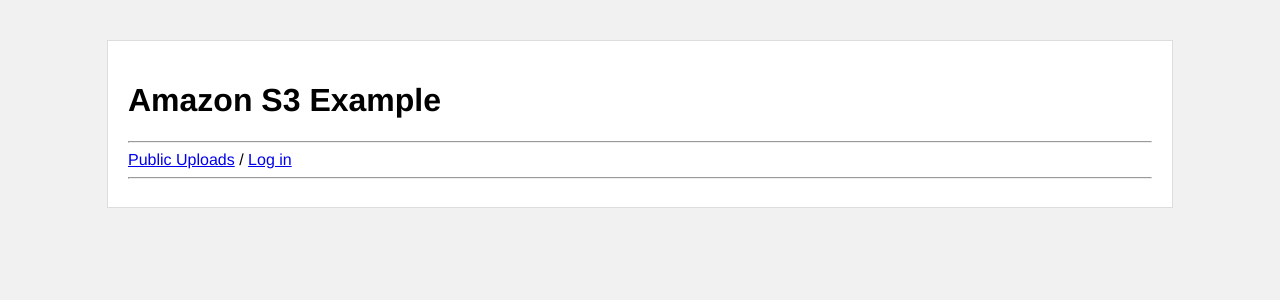
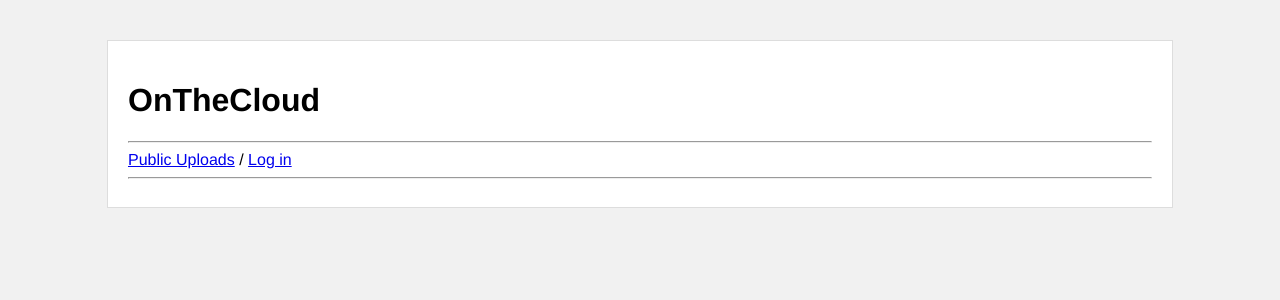
Before and after one commit to cmpe172-sp18/OnTheCloud, a Django app: template OnTheCloud/mysite/templates/base.html in a window 1280 px wide. Shown: the top 300 px of the page. Run offline with Django 3.2, Linux system fonts and the light colour scheme; the template is opened without the code that fills it, so the values that code supplies are empty.

Commit message:
Update base.html

```diff
--- a/OnTheCloud/mysite/templates/base.html
+++ b/OnTheCloud/mysite/templates/base.html
@@ -8,7 +8,7 @@
   <body>
     <div class="container">
       <header>
-        <h1>Amazon S3 Example</h1>
+        <h1>OnTheCloud</h1>
         <hr>
         <a href="{% url 'home' %}">Public Uploads</a> /
         {% if user.is_authenticated %}
```
